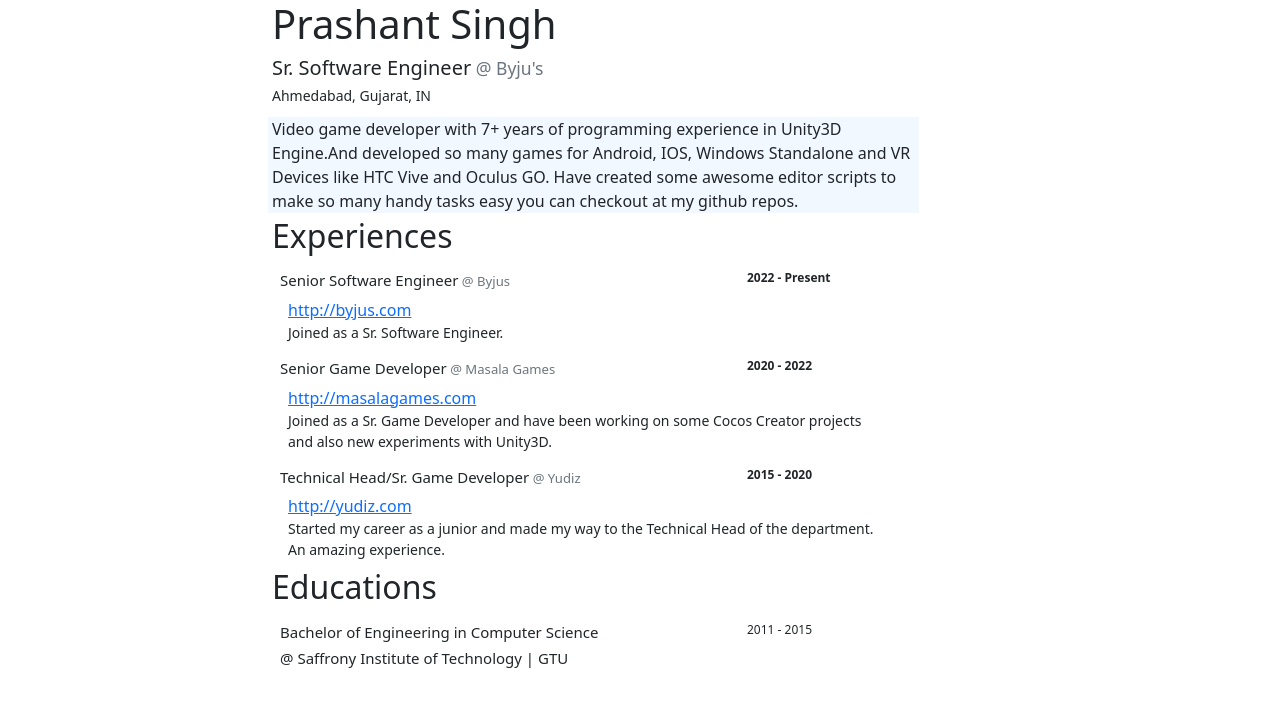
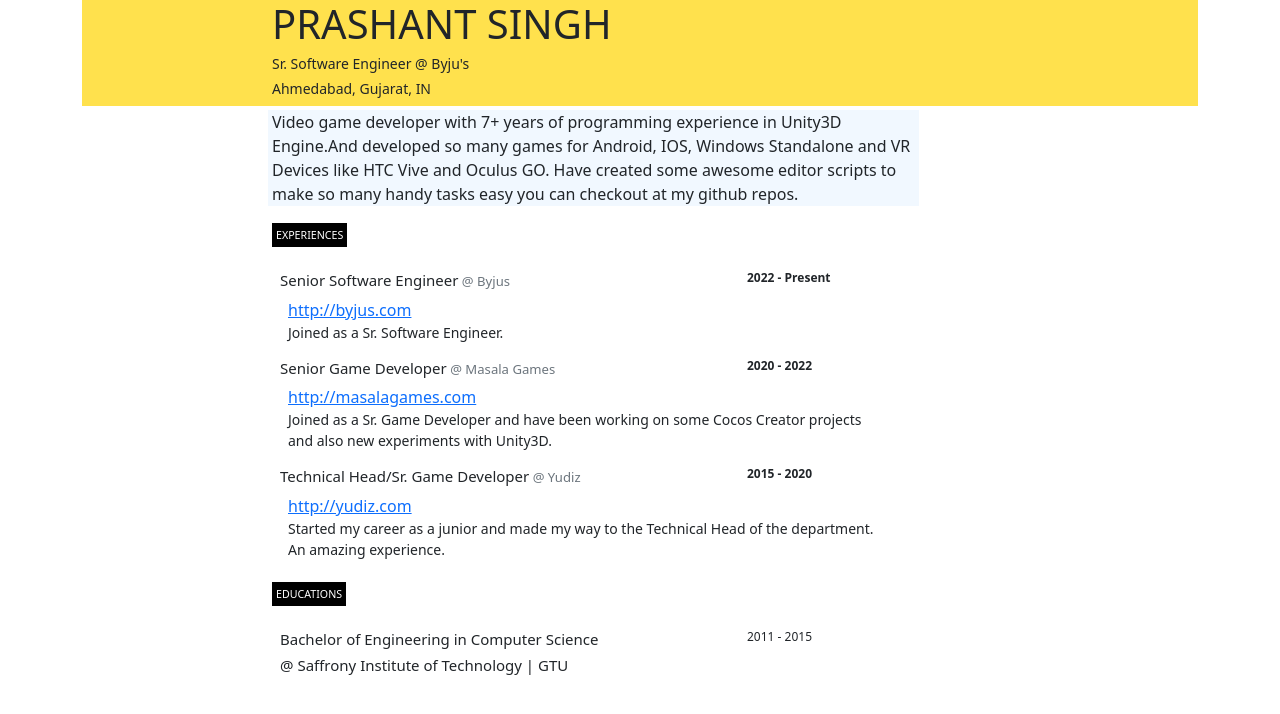
Before and after one commit to prashant-singh/react-practice, a React (Create React App) app: page /react-resume in a window 1280 px wide. Shown: the top 714 px of the page. Built offline with nearby package versions, Linux system fonts and the light colour scheme.

Commit message:
New type resume

```diff
--- a/src/components/educations.jsx
+++ b/src/components/educations.jsx
@@ -7,15 +7,23 @@
             { id: 1, courseName: "Bachelor of Engineering in Computer Science", instituteName: "Saffrony Institute of Technology", board: "GTU", passingYear: '2011 - 2015' }
         ]
     }
+    titleStyle = {
+        backgroundColor: '#000000',
+        color: '#ffffff',
+        display: 'inline-flex',
+        padding: '4px',
+        fontSize: '8pt',
+        marginTop: '10pt'
+    }
 
     render() {
         return (
             <React.Fragment>
                 <div className='row'>
                     <div className='col offset-2'>
-                        <h2>
-                            Educations
-                        </h2>
+                        <p style={this.titleStyle}>
+                            EDUCATIONS
+                        </p>
                     </div>
                 </div>
                 <div className='row'>
--- a/src/components/experiences.jsx
+++ b/src/components/experiences.jsx
@@ -3,14 +3,22 @@
 import ExperienceData from '../data/experience.json';
 
 class Experiences extends Component {
+    titleStyle = {
+        backgroundColor: '#000000',
+        color: '#ffffff',
+        display: 'inline-flex',
+        padding: '4px',
+        fontSize: '8pt',
+        marginTop: '10pt'
+    }
     render() {
         return (
             <React.Fragment>
                 <div className="row">
                     <div className="col-lg offset-2">
-                        <h2>
-                            Experiences
-                        </h2>
+                        <p style={this.titleStyle}><span>
+                            EXPERIENCES</span>
+                        </p>
                     </div>
                 </div>
                 <div className='row'>
--- a/src/components/profile.jsx
+++ b/src/components/profile.jsx
@@ -1,28 +1,36 @@
-import React, { Component } from 'react';
+import React, { Component, useSyncExternalStore } from 'react';
 
-const Profile = () => {
+class Profile extends Component {
+    profileStyle = {
+        backgroundColor: '#ffe14d'
+    }
+    render() {
+
         return (
             <React.Fragment>
+                <div style={this.profileStyle}>
                     <div className="row">
                         <div className="col offset-2">
                             <h1>
-                        Prashant Singh
+                                PRASHANT SINGH
                             </h1>
                         </div>
                     </div>
                     <div className='row'>
                         <div className='col offset-2'>
-                    <h5 className='lead'>
+                            <h5 className='small'>
                                 Sr. Software Engineer
-                        <small className="text-muted"> @ Byju's</small>
+                                @ Byju's
                             </h5>
                             <h5 className='small'>
                                 Ahmedabad, Gujarat, IN
                             </h5>
                         </div>
                     </div>
-        </React.Fragment>
+                </div>
+            </React.Fragment >
         );
+    }
 }
 
 export default Profile;
```
Lines whose indentation alone changed are shown as unchanged.
